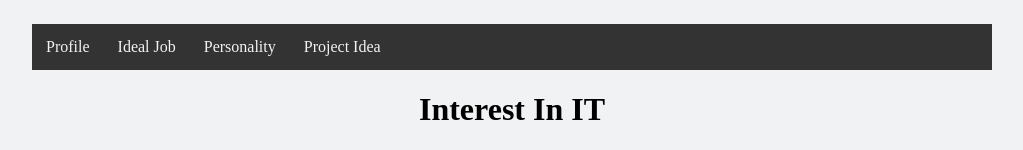
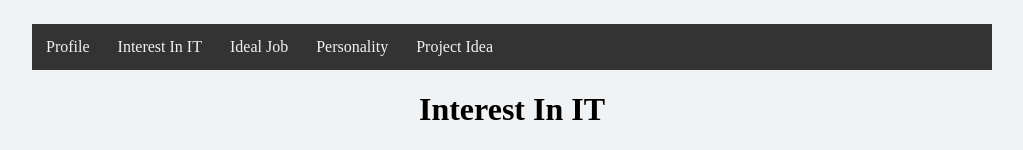
Before and after one commit to Maplebaconnn/My-profile-Website, a plain HTML site: page interest_in_IT.html in a window 1280 px wide. Shown: the top 150 px of the page, without its empty margins (128-1151 px from the left). Drawn offline with Linux system fonts and the light colour scheme.

Commit message:
Update interest_in_IT.html

```diff
--- a/interest_in_IT.html
+++ b/interest_in_IT.html
@@ -49,7 +49,7 @@ body {background-color: #f0f2f4;}
 <div class="content">
 	<div id="navbar">
 		<a href="index.html">Profile</a>
-		<a href="interest_in_IT.html</a>
+		<a href="interest_in_IT.html">Interest In IT</a>
 		<a href="ideal_job.html">Ideal Job</a>
 		<a href="personality.html">Personality</a>
 		<a href="project.html">Project Idea</a>
```
